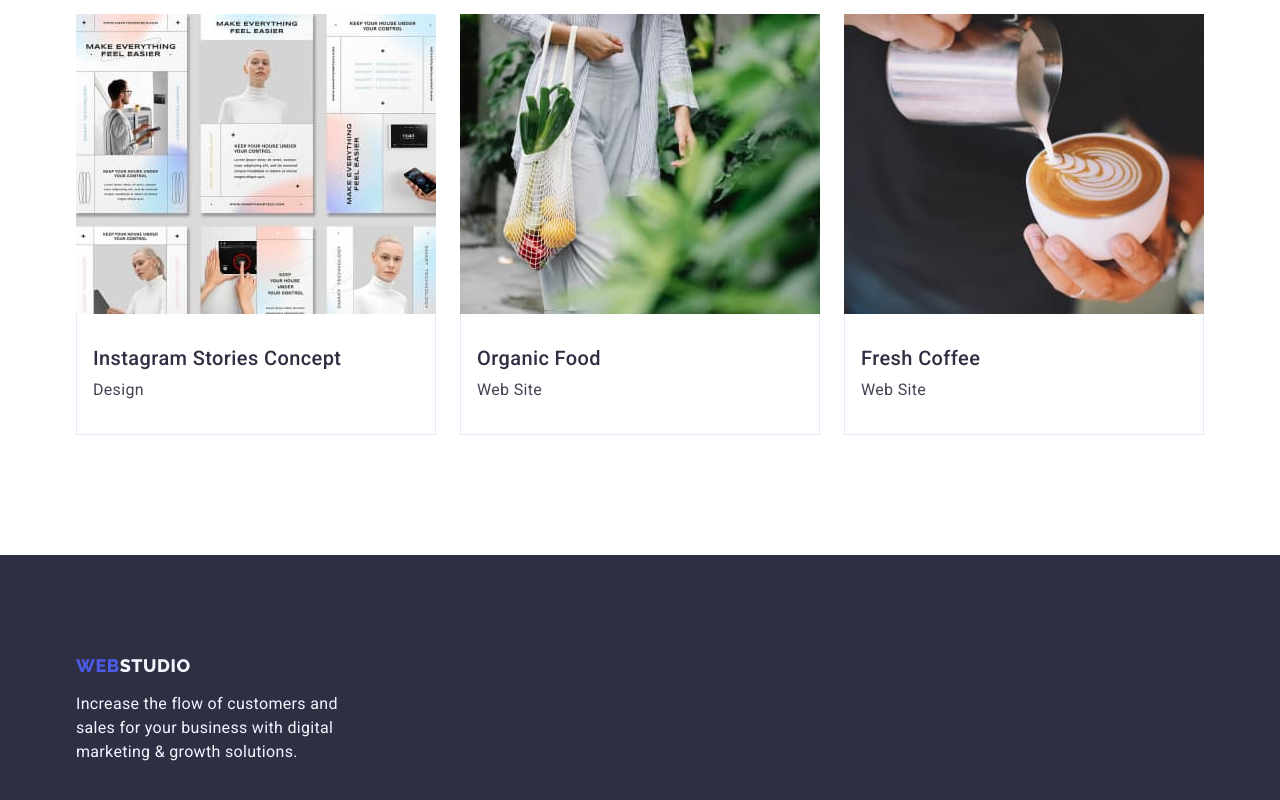
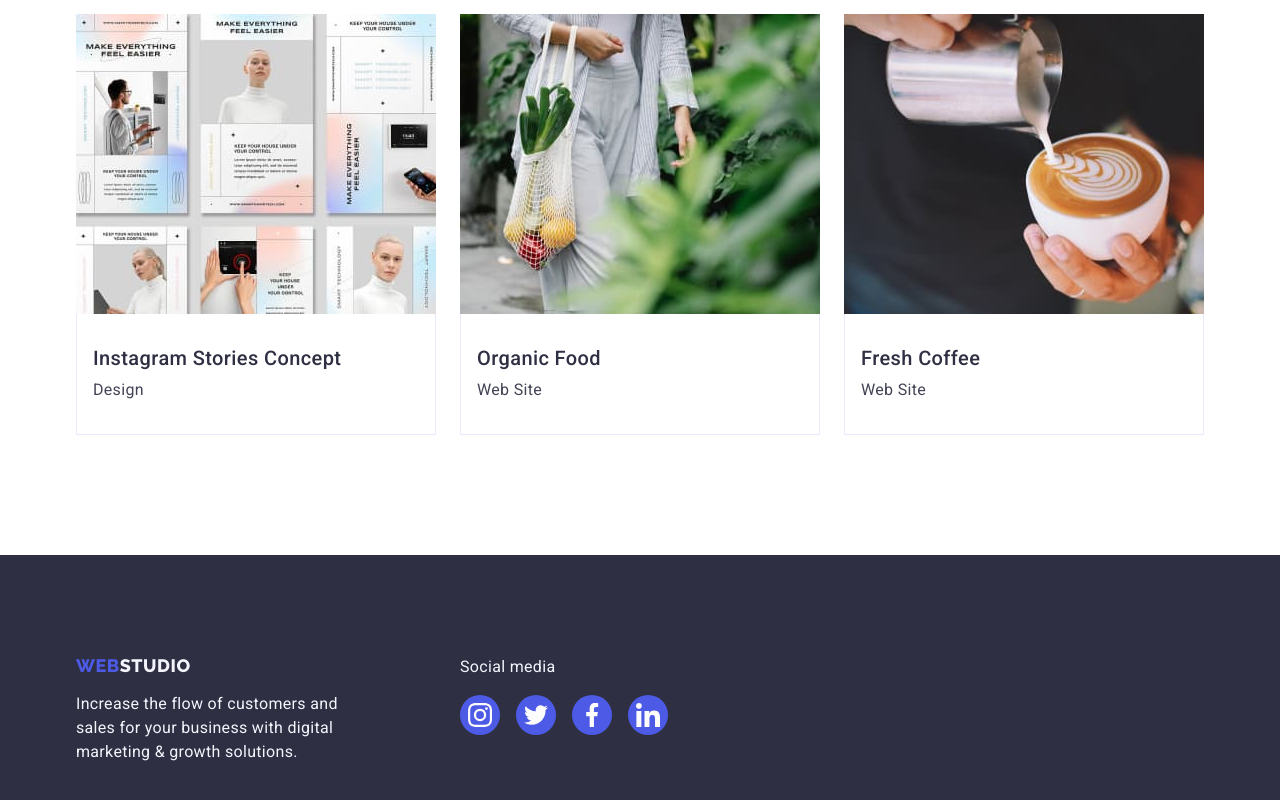
Before and after one commit to CatherineJBO/goit-markup-hw-04, a plain HTML site: page portfolio.html in a window 1280 px wide. Shown: the part 1215-2015 px from the top of the page. Drawn offline with nearby package versions, Linux system fonts and the light colour scheme.

Commit message:
section-1-part-2

```diff
--- a/portfolio.html
+++ b/portfolio.html
@@ -204,6 +204,8 @@
     </main>
     <footer class="footer">
       <div class="container">
+        <div class="footer-item">
+          <div class="footer-list">
             <a class="link logo footer-logo" href="./index.html"
               >Web<span class="logo-part-two">Studio</span></a
             >
@@ -212,6 +214,33 @@
               digital marketing & growth solutions.
             </p>
           </div>
+          <div class="footer-list">
+            <p class="subtle-text">Social media</p>
+            <div class="social-line">
+              <div class="icons-footer-wrapper">
+                <svg class="social-icons-footer-list" width="24" height="24">
+                  <use href="./images/sprite.svg#instagram"></use>
+                </svg>
+              </div>
+              <div class="icons-footer-wrapper">
+                <svg class="social-icons-footer-list" width="24" height="24">
+                  <use href="./images/sprite.svg#twitter"></use>
+                </svg>
+              </div>
+              <div class="icons-footer-wrapper">
+                <svg class="social-icons-footer-list" width="24" height="24">
+                  <use href="./images/sprite.svg#facebook"></use>
+                </svg>
+              </div>
+              <div class="icons-footer-wrapper">
+                <svg class="social-icons-footer-list" width="24" height="24">
+                  <use href="./images/sprite.svg#linkedin"></use>
+                </svg>
+              </div>
+            </div>
+          </div>
+        </div>
+      </div>
     </footer>
   </body>
 </html>
```
Lines whose indentation alone changed are shown as unchanged.
